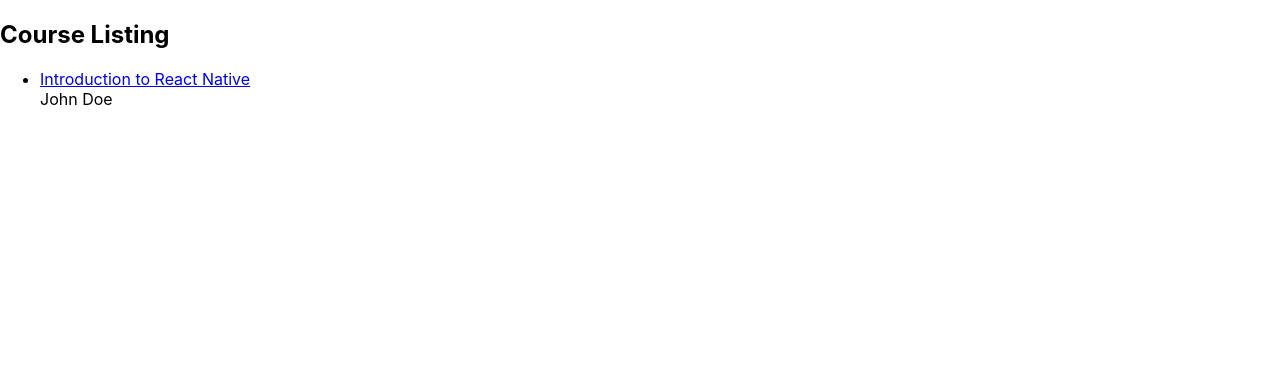
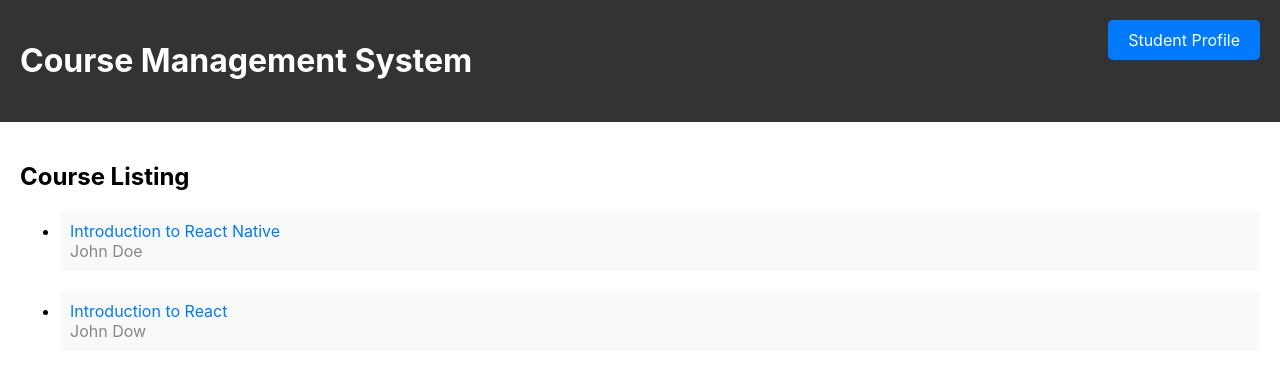
Before and after one commit to Vighnesh-M-S/Courso, a React (Create React App) app in the folder courso/: page / in a window 1280 px wide. Shown: the top 376 px of the page. Built offline with nearby package versions, Linux system fonts and the light colour scheme.

Commit message:
containers

```diff
--- a/courso/package.json
+++ b/courso/package.json
@@ -8,8 +8,9 @@
     "@testing-library/user-event": "^13.5.0",
     "react": "^18.3.1",
     "react-dom": "^18.3.1",
-    "react-router-dom": "^6.23.0",
+    "react-router-dom": "^5.1.2",
     "react-scripts": "5.0.1",
+    "react-util-kit": "^0.0.15",
     "web-vitals": "^2.1.4"
   },
   "scripts": {
--- a/courso/src/App.js
+++ b/courso/src/App.js
@@ -1,19 +1,20 @@
 import React from 'react';
-import { BrowserRouter as Router, Route, Routes } from 'react-router-dom';
+import { BrowserRouter as Router, Route,} from 'react-router-dom';
 import CourseListing from './components/CourseListing';
 import CourseDetails from './components/CourseDetails';
 import StudentDashboard from './components/StudentDashboard';
+import Header from './components/Header';
 
 const App = () => {
   return (
     <Router>
       <div>
-        <Routes>
-          <Route path="/" exact element={<CourseListing/>} />
-          <Route path="/course/:id" element={<CourseDetails/>} />
-          <Route path="/dashboard" element={<StudentDashboard/>} />
-          <Route path="/course/:id" element={<CourseDetails/>} />
-        </Routes>
+        <Header />
+
+          <Route path="/" exact component={CourseListing} />
+          <Route path="/course/:id" component={CourseDetails} />
+          <Route path="/dashboard" component={StudentDashboard} />
+
       </div>
     </Router>
   );
--- /dev/null
+++ b/courso/src/components/CourseDetails.css
@@ -0,0 +1,36 @@
+.course-details-container {
+    padding: 20px;
+  }
+
+  .course-details {
+    background-color: #f9f9f9;
+    padding: 20px;
+    border-radius: 5px;
+  }
+
+  .course-details h2 {
+    margin-top: 0;
+  }
+
+  .course-details .description {
+    color: #555;
+  }
+
+  .course-details .syllabus {
+    margin-top: 20px;
+  }
+
+  .syllabus-item {
+    margin-bottom: 10px;
+  }
+
+  .syllabus-item .week {
+    font-weight: bold;
+  }
+
+  .syllabus-item .topic {
+    margin-left: 10px;
+    font-style: italic;
+  }
+
+  /* Add additional styles as needed */
--- a/courso/src/components/CourseDetails.jsx
+++ b/courso/src/components/CourseDetails.jsx
@@ -1,7 +1,7 @@
 import React, { useState, useEffect } from 'react';
 import { useParams } from 'react-router-dom'; // Import useParams to access URL parameters
 import { fetchCourses } from '../data/sampleCourses';
-
+import './CourseDetails.css'
 const CourseDetails = () => {
   const { id } = useParams(); // Get the course ID from the URL
   const [course, setCourse] = useState(null);
@@ -21,11 +21,13 @@
   }
 
   return (
-    <div>
+    <div className="course-details-container">
       <h2>Course Details</h2>
-      <div>Name: {course.name}</div>
+      <div className="course-details">
+      <div> Name : {course.name} </div>
       <div>Instructor: {course.instructor}</div>
       {/* Add other course details */}
+      </div>
     </div>
   );
 };
--- /dev/null
+++ b/courso/src/components/CourseListing.css
@@ -0,0 +1,29 @@
+.course-listing-container {
+    padding: 20px;
+  }
+
+  .course-item {
+    margin-bottom: 20px;
+    padding: 10px;
+    background-color: #f9f9f9;
+    border-radius: 5px;
+  }
+
+  .course-item:hover {
+    background-color: #e9e9e9;
+  }
+
+  .course-item a {
+    color: #007bff;
+    text-decoration: none;
+  }
+
+  .course-item a:hover {
+    text-decoration: underline;
+  }
+
+  .course-item .instructor {
+    color: #888;
+  }
+
+  /* Add additional styles as needed */
--- a/courso/src/components/CourseListing.jsx
+++ b/courso/src/components/CourseListing.jsx
@@ -1,7 +1,7 @@
 import React, { useState, useEffect } from 'react';
-import { Link } from 'react-router-dom'; // Import Link for navigation
+import { Link } from 'react-router-dom';
 import { fetchCourses } from '../data/sampleCourses';
-
+import './CourseListing.css';
 const CourseListing = () => {
   const [courses, setCourses] = useState([]);
 
@@ -15,13 +15,14 @@
   }, []);
 
   return (
-    <div>
+    <div className="course-listing-container">
       <h2>Course Listing</h2>
       <ul>
         {courses.map(course => (
-          <li key={course.id}>
-            <Link to={`/course/${course.id}`}>{course.name}</Link>
-            <div>{course.instructor}</div>
+          <li key={course.id} className="course-item">
+            {/* Wrap the course name in a Link component */}
+            <Link to={`/course/${course.id}`} className="course-name">{course.name}</Link>
+            <div className="instructor">{course.instructor}</div>
             {/* Add other course details */}
           </li>
         ))}
--- /dev/null
+++ b/courso/src/components/Header.css
@@ -0,0 +1,27 @@
+.header {
+    background-color: #333;
+    color: #fff;
+    padding: 20px;
+    display: flex;
+    justify-content: space-between;
+    align-items: center;
+  }
+
+  .profile-button {
+    padding: 10px 20px;
+    background-color: #007bff;
+    color: #fff;
+    text-decoration: none;
+    border-radius: 5px;
+  }
+
+  .profile-button:hover {
+    background-color: #0056b3;
+  }
+
+  /* Adjust positioning of the button */
+  .profile-button {
+    position: fixed;
+    top: 20px;
+    right: 20px;
+  }
--- /dev/null
+++ b/courso/src/components/Header.jsx
@@ -0,0 +1,15 @@
+import React from 'react';
+import { Link } from 'react-router-dom';
+import './Header.css';
+
+const Header = () => {
+  return (
+    <header className="header">
+      <h1>Course Management System</h1>
+      {/* Add the student profile button */}
+      <Link to="/Dashboard" className="profile-button">Student Profile</Link>
+    </header>
+  );
+};
+
+export default Header;
--- a/courso/src/components/StudentDashboard.jsx
+++ b/courso/src/components/StudentDashboard.jsx
@@ -1,16 +1,26 @@
-import React from 'react';
+import React, { useState, useEffect } from 'react';
+import { fetchCourses } from '../data/sampleCourses';
 
-const StudentDashboard = ({ enrolledCourses }) => {
+const StudentDashboard = () => {
+  const [enrolledCourses, setEnrolledCourses] = useState([]);
+
+  useEffect(() => {
+    const getEnrolledCourses = async () => {
+      const courses = await fetchCourses();
+      // Assume enrolled courses are the first three courses in the list for demonstration
+      setEnrolledCourses(courses.slice(0, 3)); // Adjust as needed
+    };
+
+    getEnrolledCourses();
+  }, []);
+
   return (
     <div>
       <h2>Student Dashboard</h2>
+      <h3>Enrolled Courses:</h3>
       <ul>
         {enrolledCourses.map(course => (
-          <li key={course.id}>
-            <div>{course.name}</div>
-            <div>{course.instructor}</div>
-            {/* Add other course details */}
-          </li>
+          <li key={course.id}>{course.name}</li>
         ))}
       </ul>
     </div>
--- a/courso/src/data/sampleCourses.js
+++ b/courso/src/data/sampleCourses.js
@@ -37,6 +37,14 @@
         // Additional enrolled students...
         ]
     },
+    {
+    id: 2, // Unique identifier for the course
+    name: 'Introduction to React',
+    instructor: 'John Dow'
+    }
+
+
+
 ];
         export const fetchCourses = async () => {
             // Simulate fetching data from an API
```
Also changed, not shown: courso/src/App.css (+11 -35 lines), courso/src/assets/chart-line-down.svg (added), 1 other file (tests, documents, lock files or other folders).
